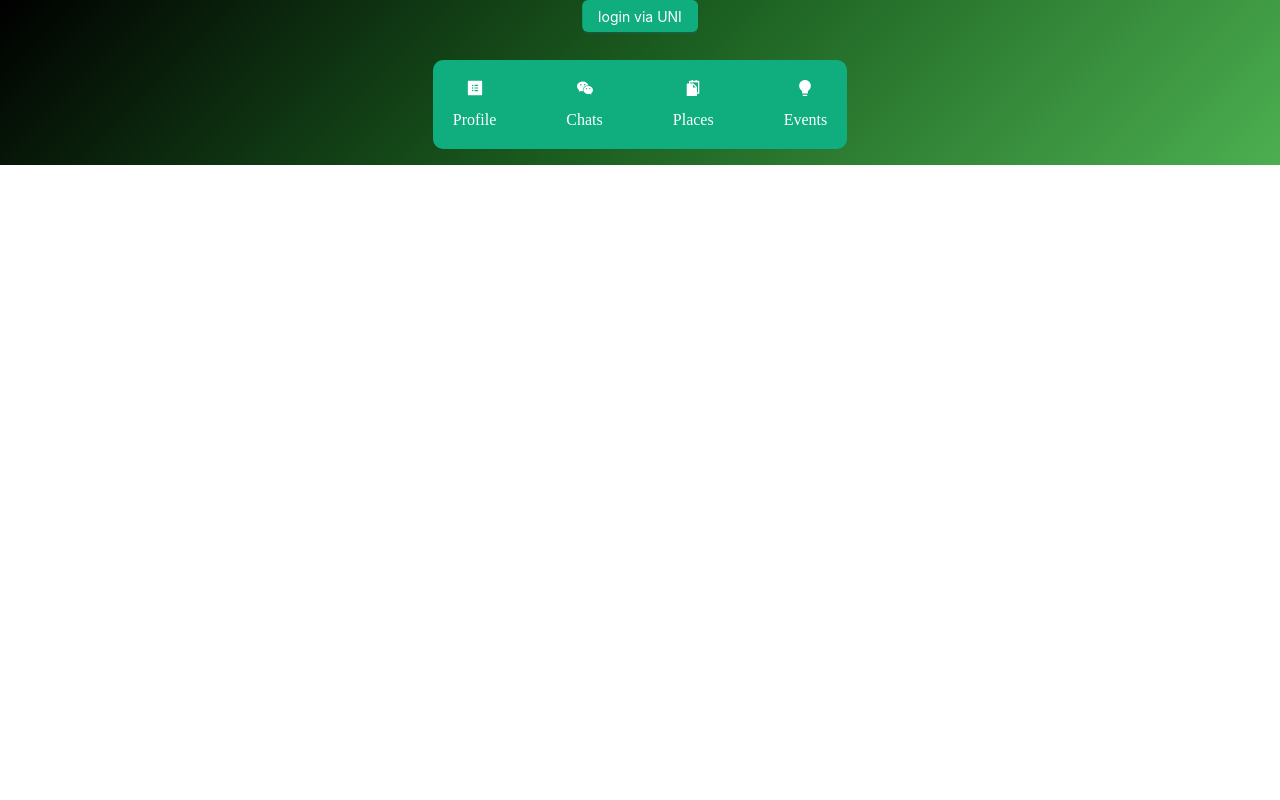
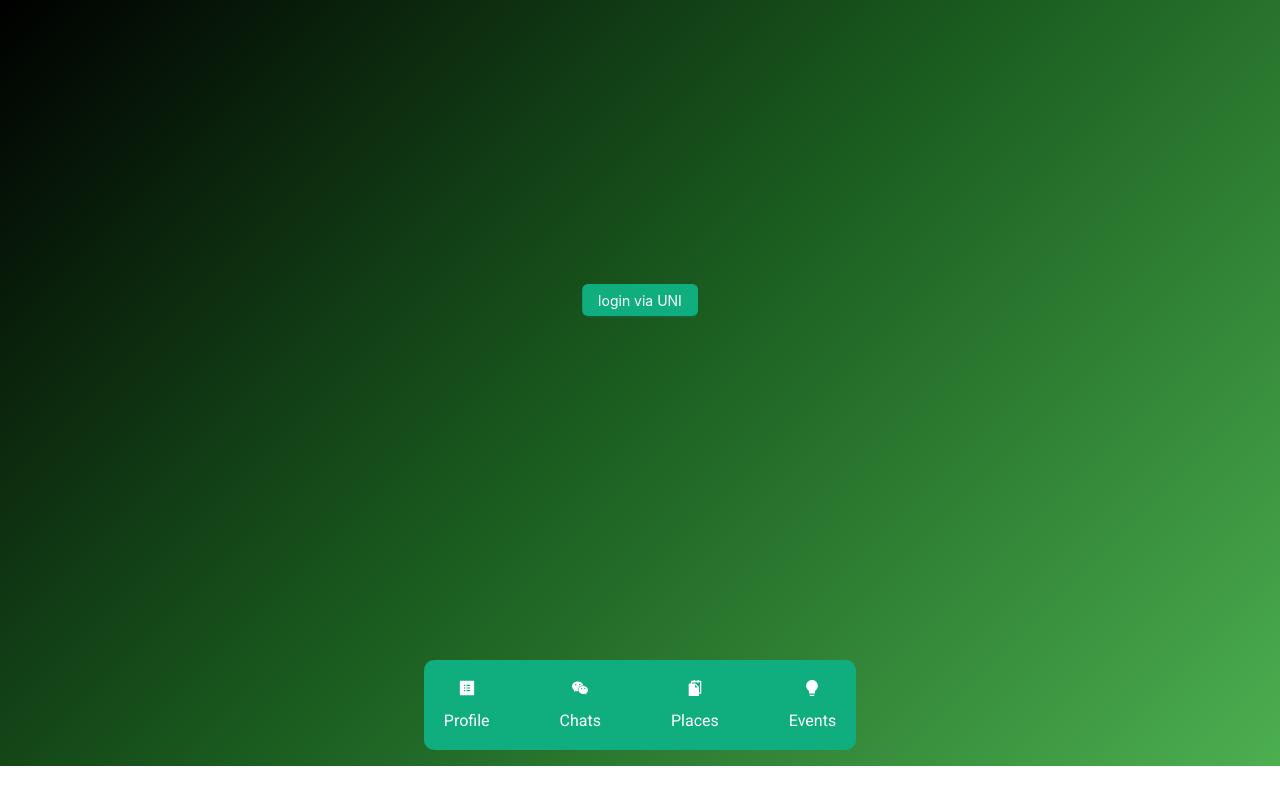
Before and after one commit to student-programmer/mycampus, a Next.js app: page / in a window 1280 px wide. Built offline with nearby package versions, Linux system fonts and the light colour scheme.

Commit message:
исправленпия

```diff
--- a/fsd/app/style/global.scss
+++ b/fsd/app/style/global.scss
@@ -1,3 +1,5 @@
+@import url('https://fonts.googleapis.com/css2?family=Roboto:ital,wght@0,100;0,300;0,400;0,500;0,700;0,900;1,100;1,300;1,400;1,500;1,700;1,900&display=swap');
+
 body {
   width: 100%;
   height: 100%;
@@ -9,6 +11,9 @@ body {
   // background: linear-gradient(115deg, #00bf8f, #001510);
   background: linear-gradient(135deg, #000000, #1B5E20, #4CAF50);
   background-repeat: no-repeat;
+   font-family: "Roboto", sans-serif;
+  font-weight: 400;
+  font-style: normal;
 }
 
 .h2{
--- a/fsd/entities/places/mock/place.ts
+++ b/fsd/entities/places/mock/place.ts
@@ -8,7 +8,7 @@ export const mockPlaces: Place[] = [
 			'The best steakhouse in the city, offering a wide selection of premium cuts and an extensive wine list. Perfect for family dinners and special occasions.',
 		address: '12 Lenin Street',
 		distance: 1.2,
-		image: '/images/grill-house.jpg',
+		image: '/images/cinema-city.png',
 		category: 'Restaurant',
 	},
 	{
--- a/fsd/features/auth/ui/LoginForm.module.scss
+++ b/fsd/features/auth/ui/LoginForm.module.scss
@@ -1,9 +1,12 @@
 .login_form{
-    position:absolute;
-    left:50%;
-    transform: translateX(-50%);
+    position:relative;
+    height:75vh;
 }
 .login_button{
+    position:absolute;
+      left:50%;
+      top:50%;
+    transform: translate(-50%, -50%);
     background-color: #10ae7e;
     :focus{
           background-color: #10ae7e;
--- a/fsd/features/profile/ui/profile.module.scss
+++ b/fsd/features/profile/ui/profile.module.scss
@@ -4,10 +4,10 @@
   flex-direction: column;
   justify-content: space-between;
   align-items: center;
+  color: white;
 }
 
 .swiperContainer {
-  padding: 20px;
   width: 100%;
   height: calc(100vh - 100px); /* Оставляем место для навигации сверху и снизу */
 }
--- a/fsd/widgets/events/EventsCard.tsx
+++ b/fsd/widgets/events/EventsCard.tsx
@@ -6,6 +6,7 @@ import style from './ui/events.module.scss';
 import usaIcon from '../../public/usaICon.png'; // Можно заменить на другой значок или убрать.
 import { Event } from '@/fsd/entities/events';
 import { useRouter } from 'next/navigation';
+import photoMen from '../../public/images/cinema-city.jpg';
 
 interface EventCardProps {
 	event: Event;
@@ -19,7 +20,7 @@ const EventCard = ({ event }: EventCardProps) => {
 			};
 	return (
 		<div className={style.eventCard}>
-			<Image src={event.image} alt={event.name} width={400} height={250} />
+			<Image src={photoMen} alt={event.name} width={290} height={250} />
 			<div className={style.eventDetails}>
 				<h3>{event.name}</h3>
 				<p>{event.description}</p>
--- a/fsd/widgets/events/ui/events.module.scss
+++ b/fsd/widgets/events/ui/events.module.scss
@@ -9,7 +9,6 @@
 	left: 50%;
 	padding: 30px;
 	transform: translateX(-50%);
-  margin-top:20px;
 }
 
 .filterButton {
--- a/fsd/widgets/places/ui/placeCard.module.scss
+++ b/fsd/widgets/places/ui/placeCard.module.scss
@@ -52,6 +52,12 @@
   margin-top: 10px; /* Отступ сверху */
   background-color: #00bf8f;
 }
+.placeImage{
+  left:50%;
+  transform: translateX(-50%);
+  position: relative;
+  border-radius: 20px;
+}
 
 .swiperNavigation {
   display: flex; /* Flex-контейнер для навигации */
```
Also changed, not shown: fsd/widgets/places/PlaceCard.tsx (+12 -9 lines).
